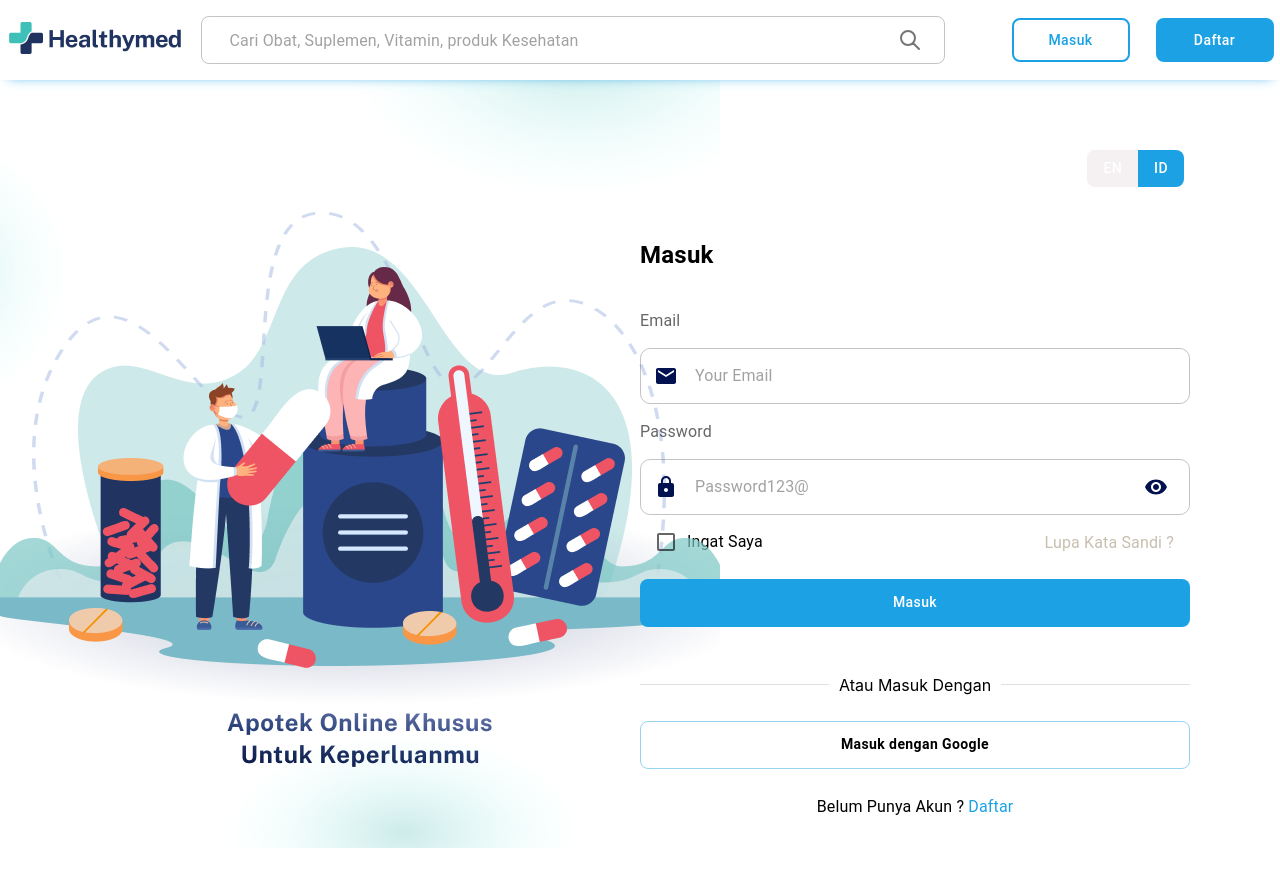
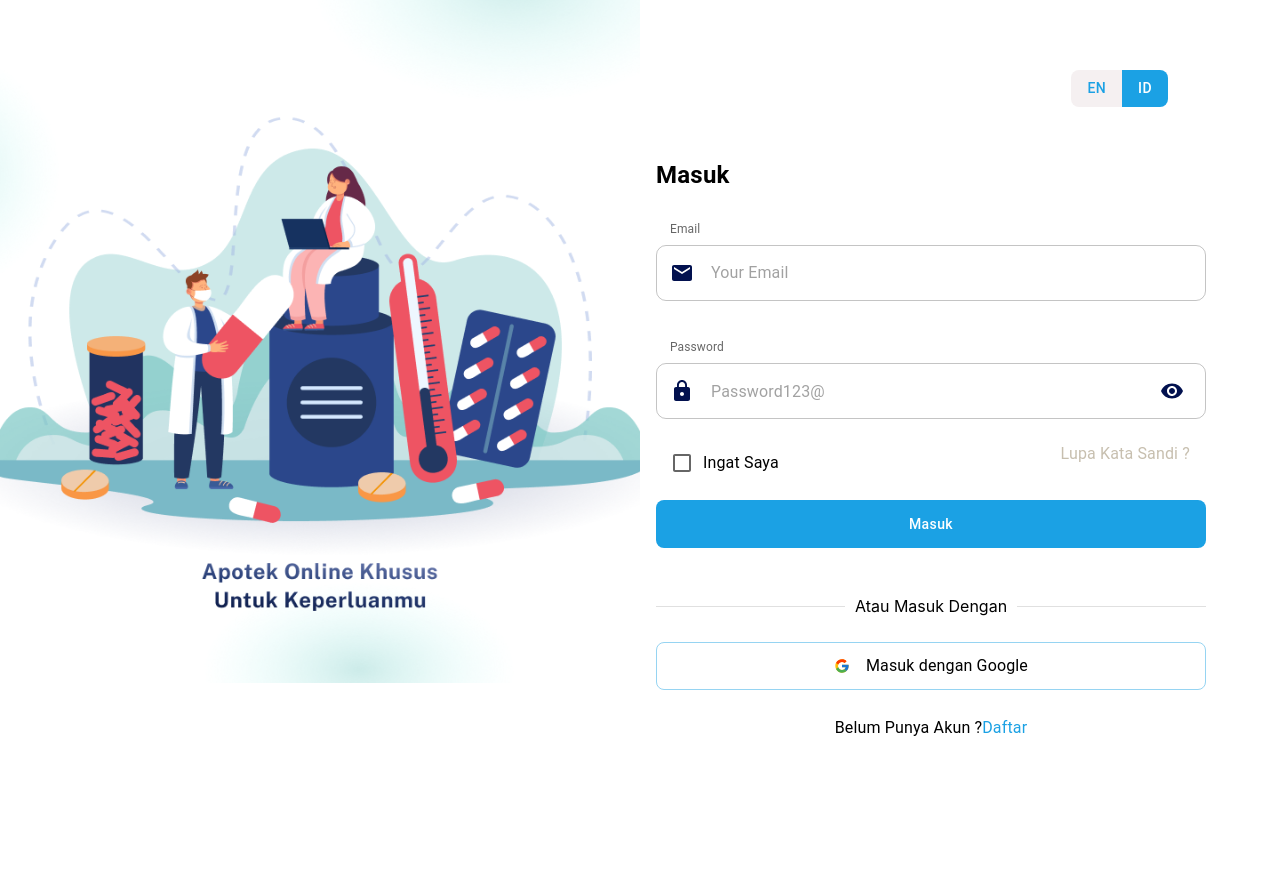
Before and after one commit to purwadhikafullstack/jcwd-2002-01-fe, a Next.js app: page /login_admin in a window 1280 px wide. After the commit the page ends 800 px from the top, so only its background shows below. Built offline with nearby package versions, Linux system fonts and the light colour scheme.

Commit message:
feat: login admin done (#21)

```diff
--- a/src/pages/_app.jsx
+++ b/src/pages/_app.jsx
@@ -22,7 +22,8 @@ const MyApp = ({ Component, pageProps }) => {
         ) : (
           <>
             {router.pathname.startsWith("/register") ||
-            router.pathname.startsWith("/verification_page") ? undefined : (
+            router.pathname.startsWith("/verification_page") ||
+            router.pathname.startsWith("/login") ? undefined : (
               <Navbar />
             )}
             <Component {...pageProps} />
--- a/src/pages/login_admin/index.jsx
+++ b/src/pages/login_admin/index.jsx
@@ -4,7 +4,9 @@ import {
   ButtonGroup,
   Checkbox,
   Divider,
+  FormControl,
   FormControlLabel,
+  FormHelperText,
   Grid,
   IconButton,
   InputLabel,
@@ -13,22 +15,72 @@ import {
   Typography,
 } from "@mui/material";
 import Image from "next/image";
-import BannerLogin from "assets/banner-login.png";
+import register from "assets/Frameregister.png";
 import MailIcon from "@mui/icons-material/Mail";
 import LockIcon from "@mui/icons-material/Lock";
 import VisibilityOffIcon from "@mui/icons-material/VisibilityOff";
 import { useState } from "react";
 import VisibilityIcon from "@mui/icons-material/Visibility";
 import Link from "next/link";
+import { useFormik } from "formik";
+import * as Yup from "yup";
+import jsCookie from "js-cookie";
+import { useDispatch, useSelector } from "react-redux";
+import { useRouter } from "next/router";
+import { login } from "redux/reducers/auth";
+import { FcGoogle } from "react-icons/fc";
+import axiosInstance from "configs/api";
 
 const Login = () => {
   const [showPassword, setShowPassword] = useState("false");
+  const dispatch = useDispatch();
+  const Router = useRouter();
+  const authSelector = useSelector((state) => state.auth);
+
+  const formik = useFormik({
+    initialValues: {
+      credential: "",
+      password: "",
+    },
+    validationSchema: Yup.object().shape({
+      credential: Yup.string().required("This field is required"),
+      password: Yup.string().required("This field is required"),
+    }),
+    validateOnChange: false,
+    onSubmit: (values) => {
+      setTimeout(async () => {
+        try {
+          const res = await axiosInstance.post("/auth/admin-login", {
+            credential: values.credential,
+            password: values.password,
+          });
+
+          const userResponse = res.data.result;
+          console.log(userResponse);
+
+          jsCookie.set("auth_token", userResponse.token);
+
+          // if (userResponse.token) {
+          // }
+          dispatch(login(userResponse.user));
+
+          Router.push("/admin/dashboard");
+          formik.setSubmitting(false);
+        } catch (err) {
+          console.log(err);
+          formik.setSubmitting(false);
+        }
+      }, 2000);
+    },
+  });
+
   return (
     <Grid container width="100%" height="100vh" direction="row">
       <Grid item xs={6}>
-        <Image src={BannerLogin} layout="fixed" />
+        <Image src={register} />
       </Grid>
       <Grid item xs={6}>
+        <Box sx={{ px: 2 }}>
           <Box px="96px" pt="70px">
             <Box display="flex" justifyContent="flex-end">
               <ButtonGroup
@@ -37,13 +89,13 @@ const Login = () => {
                 disableElevation
               >
                 <Button
-                sx={{ backgroundColor: "#f5f0f1", color: "Brand.500" }}
+                  sx={{ backgroundColor: "#f5f0f1", color: "brand.500" }}
                   variant="contained"
                 >
                   EN
                 </Button>
                 <Button
-                sx={{ color: "white", backgroundColor: "Brand.500" }}
+                  sx={{ color: "white", backgroundColor: "brand.500" }}
                   variant="contained"
                 >
                   ID
@@ -51,6 +103,7 @@ const Login = () => {
               </ButtonGroup>
             </Box>
           </Box>
+
           <Typography
             sx={{ marginBottom: "36px", fontSize: "24px" }}
             fontWeight="bold"
@@ -58,7 +111,8 @@ const Login = () => {
             Masuk
           </Typography>
 
-        <Box sx={{ width: "550px" }}>
+          <Stack spacing={3}>
+            <FormControl>
               <InputLabel>Email</InputLabel>
               <OutlinedInput
                 placeholder="Your Email"
@@ -67,11 +121,20 @@ const Login = () => {
                 }
                 sx={{
                   borderRadius: "10px",
-              marginBottom: "16px",
+
                   width: "550px",
                   marginTop: "16px",
                 }}
+                onChange={(event) =>
+                  formik.setFieldValue("credential", event.target.value)
+                }
               />
+              <FormHelperText error={true}>
+                {formik.errors.credential || " "}
+              </FormHelperText>
+            </FormControl>
+
+            <FormControl>
               <InputLabel>Password</InputLabel>
               <OutlinedInput
                 type={showPassword ? "password" : "text"}
@@ -81,28 +144,48 @@ const Login = () => {
                 }
                 sx={{
                   borderRadius: "10px",
-              marginBottom: "16px",
+
                   width: "550px",
                   marginTop: "16px",
                 }}
                 endAdornment={
                   <IconButton onClick={() => setShowPassword(!showPassword)}>
                     {showPassword ? (
-                  <VisibilityIcon htmlColor="#02114f" sx={{}} />
+                      <VisibilityIcon htmlColor="#02114f" />
                     ) : (
                       <VisibilityOffIcon htmlColor="#02114f" />
                     )}
                   </IconButton>
                 }
+                onChange={(event) =>
+                  formik.setFieldValue("password", event.target.value)
+                }
               />
+              <FormHelperText error={true}>
+                {formik.errors.password || " "}
+              </FormHelperText>
+            </FormControl>
+          </Stack>
 
-          <Stack sx={{ px: 2 }} direction="row" justifyContent="space-between">
-            <FormControlLabel
-              sx={{ marginTop: "-10px" }}
-              control={<Checkbox />}
-              label="Ingat Saya"
-            />
-            <Typography color="#c7bfaf">Lupa Kata Sandi ?</Typography>
+          <Box sx={{ width: "550px" }}>
+            <Stack
+              sx={{ px: 2 }}
+              direction="row"
+              justifyContent="space-between"
+            >
+              <FormControlLabel control={<Checkbox />} label="Ingat Saya" />
+              <Typography
+                color="#c7bfaf"
+                sx={{
+                  ":hover": {
+                    color: "brand.500",
+                    border: "unset",
+                    cursor: "pointer",
+                  },
+                }}
+              >
+                Lupa Kata Sandi ?
+              </Typography>
             </Stack>
 
             <Button
@@ -113,10 +196,13 @@ const Login = () => {
               }}
               variant="contained"
               fullWidth
+              onClick={formik.handleSubmit}
+              disabled={formik.isSubmitting}
             >
               Masuk
             </Button>
             <Divider>Atau Masuk Dengan</Divider>
+
             <Button
               fullWidth
               // startIcon={<Image src={GoogleIcon} />}
@@ -131,13 +217,18 @@ const Login = () => {
                 borderColor: "brand.200",
 
                 boxShadow: "none",
-              ":hover": { backgroundColor: "brand.500", border: "unset" },
+                ":hover": {
+                  backgroundColor: "brand.500",
+                  border: "unset",
+                  color: "white",
+                },
               }}
             >
-            Masuk dengan Google
+              <FcGoogle fontSize="16px" />
+              <Typography sx={{ pl: 2 }}>Masuk dengan Google</Typography>
             </Button>
             <Typography textAlign="center">
-            Belum Punya Akun ?{" "}
+              Belum Punya Akun ?
               <Link href="/register">
                 <Typography
                   sx={{ ":hover": { cursor: "pointer" } }}
@@ -149,6 +240,7 @@ const Login = () => {
               </Link>{" "}
             </Typography>
           </Box>
+        </Box>
       </Grid>
     </Grid>
   );
--- a/src/redux/reducers/auth.js
+++ b/src/redux/reducers/auth.js
@@ -6,11 +6,13 @@ const initial_state = {
   profile_image: "",
   full_name: "",
   email: "",
+  is_verified: "",
+  role: "",
 };
 
-const AuthReducer = createSlice({
+const authReducer = createSlice({
   name: "auth",
-  initial_state,
+  initialState: initial_state,
   reducers: {
     login: (state, action) => {
       state.id = action.payload.id;
@@ -18,6 +20,8 @@ const AuthReducer = createSlice({
       state.email = action.payload.email;
       state.full_name = action.payload.full_name;
       state.profile_image = action.payload.profile_image;
+      state.is_verified = action.payload.is_verified;
+      state.role = action.payload.role;
     },
     logout: (state, action) => {
       return initial_state;
@@ -25,4 +29,5 @@ const AuthReducer = createSlice({
   },
 });
 
-export const { login, logout } = AuthReducer.actions;
+export const { login, logout } = authReducer.actions;
+export default authReducer.reducer;
--- a/src/redux/store.js
+++ b/src/redux/store.js
@@ -1,8 +1,10 @@
 import { configureStore } from "@reduxjs/toolkit";
-import { AuthReducer } from "./reducers/auth";
+import authReducer from "./reducers/auth";
 
 export const store = configureStore({
   reducer: {
-    auth: AuthReducer,
+    auth: authReducer,
   },
 });
+
+export default store;
```
Lines whose indentation alone changed are shown as unchanged.
